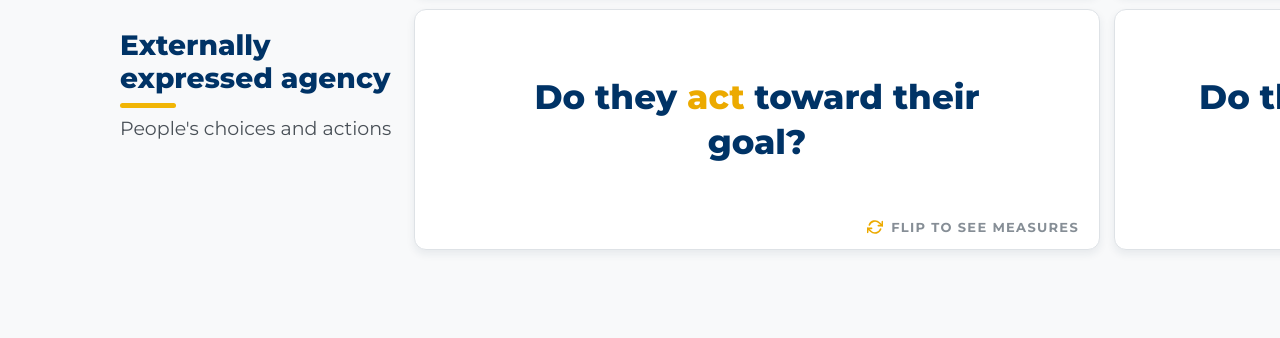
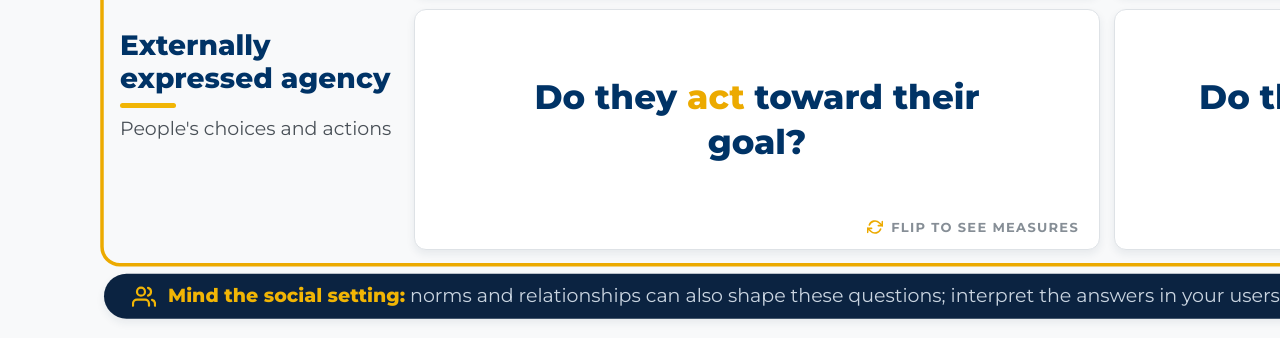
Before and after one commit to agency-fund/taf-nairobi-agency-measurement-slides, a website: page slides/05-two-by-two.html in a window 1280 px wide. Shown: the part 742-1080 px from the top of the page. Drawn offline with Linux system fonts and the light colour scheme.

Commit message:
update content

```diff
--- a/slides/05-two-by-two.html
+++ b/slides/05-two-by-two.html
@@ -8,9 +8,37 @@
 <link rel="stylesheet" href="shared/taf.css">
 <style>
   h1 { font-size: 52px; }
-  .tb-grid { margin-top: 22px; flex: 1; min-height: 0; display: grid;
+  .tb-outer { margin-top: 22px; flex: 1; min-height: 0; position: relative;
+    display: flex; flex-direction: column; }
+  .tb-grid { flex: 1; min-height: 0; display: grid;
     grid-template-columns: 280px minmax(0, 1fr) minmax(0, 1fr);
     grid-template-rows: 128px minmax(0, 1fr) minmax(0, 1fr); gap: 14px; }
+  /* Context frame: draws around the whole table (headers included) after the
+     cards reveal, then a caption pill fades in on the bottom edge. */
+  .tb-frame { position: absolute; inset: -16px -20px; pointer-events: none; z-index: 5; }
+  .tb-frame svg.box { width: 100%; height: 100%; display: block; overflow: visible; }
+  .tb-frame rect { x: 2px; y: 2px; width: calc(100% - 4px); height: calc(100% - 4px); rx: 18px;
+    fill: none; stroke: var(--gold-warm); stroke-width: 3.5px;
+    stroke-dasharray: 1; stroke-dashoffset: 1; }
+  body.anim-go .tb-frame rect { stroke-dashoffset: 0;
+    transition: stroke-dashoffset 1.1s cubic-bezier(0.4, 0.1, 0.3, 1) 1.55s; }
+  .tb-frame-tag { position: absolute; left: 4px; bottom: 0;
+    transform: translateY(calc(100% + 22px));
+    display: flex; align-items: center; gap: 12px; background: var(--navy-deep);
+    border-radius: 999px; padding: 10px 28px; box-shadow: var(--shadow-md);
+    white-space: nowrap; opacity: 0; }
+  .tb-frame-tag svg { width: 24px; height: 24px; stroke: var(--gold); fill: none;
+    stroke-width: 2.2; stroke-linecap: round; stroke-linejoin: round; flex-shrink: 0; }
+  .tb-frame-tag p { margin: 0; font-size: 19px; font-weight: 400; color: #C9D4E0; line-height: 1.3; }
+  .tb-frame-tag p strong { color: var(--gold); font-weight: 800; }
+  body.anim-go .tb-frame-tag { opacity: 1; transform: translateY(calc(100% + 8px));
+    transition: opacity 0.5s cubic-bezier(0.2, 0.7, 0.2, 1) 2.6s,
+      transform 0.5s cubic-bezier(0.2, 0.7, 0.2, 1) 2.6s; }
+  body.anim-static .tb-frame rect, body.anim-static .tb-frame-tag { transition: none !important; }
+  @media print {
+    .tb-frame rect { stroke-dashoffset: 0 !important; transition: none !important; }
+    .tb-frame-tag { opacity: 1 !important; transform: translateY(calc(100% + 8px)) !important; transition: none !important; }
+  }
   .tb-axis { display: flex; flex-direction: column; align-items: center; justify-content: center;
     text-align: center; min-height: 0; }
   .tb-axis .a { font-size: 28px; font-weight: 800; color: var(--navy); margin: 0; line-height: 1.18; }
@@ -61,6 +89,7 @@
     <h2 data-reveal> But in the context of NGOs iteratively developing AI tools where agency may or may not be central to the theory of change... </h2>
     <h1 data-reveal> What you need to measure also depends on the <span class="accent">forms of agency and how agency manifests</span> in your product.</h1>
 
+    <div class="tb-outer">
     <div class="tb-grid">
       <div></div>
       <div class="tb-axis" data-reveal>
@@ -183,6 +212,15 @@
       </div>
     </div>
 
+    <div class="tb-frame" aria-hidden="true">
+      <svg class="box"><rect pathLength="1"/></svg>
+      <div class="tb-frame-tag">
+        <svg viewBox="0 0 24 24"><path d="M17 21v-2a4 4 0 0 0-4-4H5a4 4 0 0 0-4 4v2"/><circle cx="9" cy="7" r="4"/><path d="M23 21v-2a4 4 0 0 0-3-3.87"/><path d="M16 3.13a4 4 0 0 1 0 7.75"/></svg>
+        <p><strong>Mind the social setting:</strong> norms and relationships can also shape these questions; interpret the answers in your users' contexts.</p>
+      </div>
+    </div>
+    </div>
+
   </div>
 <script src="shared/anim.js"></script>
 <script>
```
Also changed, not shown: slides/06-four-levels.html (+1 -1 lines), slides/07-three-steps.html (+1 -1 lines), slides/09-launch.html (+1 -1 lines), 1 other file.
